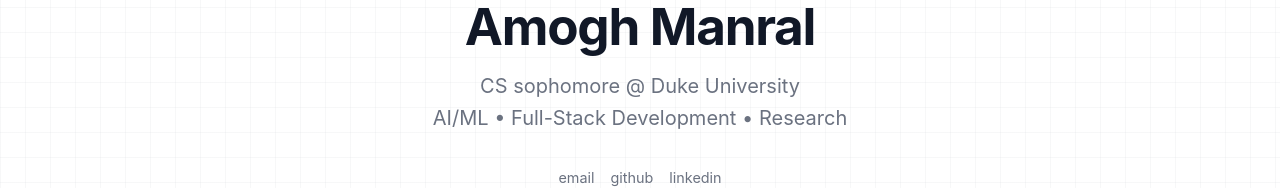
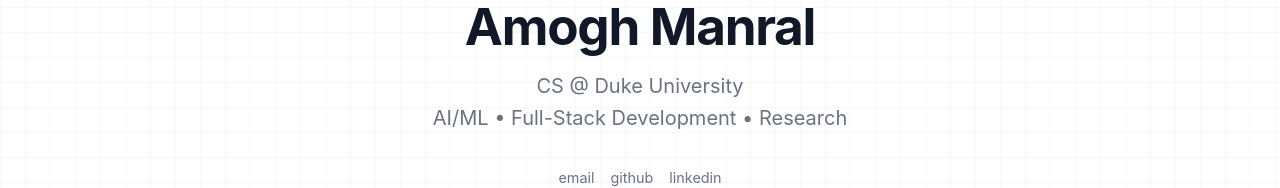
Before and after one commit to amoghmanral/amoghmanral.github.io, a Next.js app: page / in a window 1280 px wide. Shown: the part 418-606 px from the top of the page. Built offline with nearby package versions, Linux system fonts and the light colour scheme.

Commit message:
edit bio

```diff
--- a/src/components/Hero.js
+++ b/src/components/Hero.js
@@ -9,7 +9,7 @@
                         <img src="/me.png" alt="Amogh Manral" />
                     </div>
                     <h1 className={styles.heroTitle}>Amogh Manral</h1>
-                    <p className={styles.heroSubtitle}>CS sophomore @ Duke University<br />AI/ML • Full-Stack Development • Research</p>
+                    <p className={styles.heroSubtitle}>CS @ Duke University<br />AI/ML • Full-Stack Development • Research</p>
                     <div className={styles.heroLinks}>
                         <a href="mailto:am1153@duke.edu" className={styles.heroLink}>email</a>
                         <a href="https://github.com/amoghmanral" className={styles.heroLink}>github</a>
```
